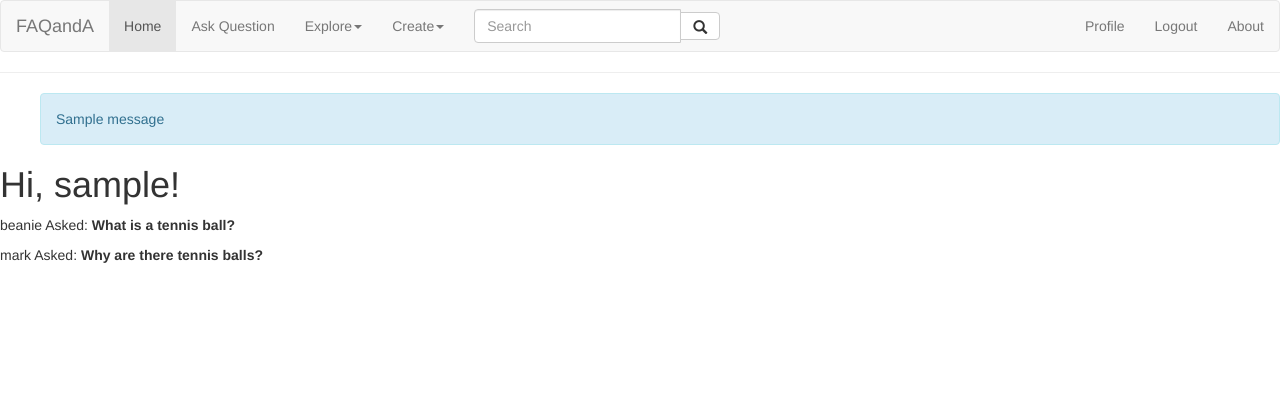
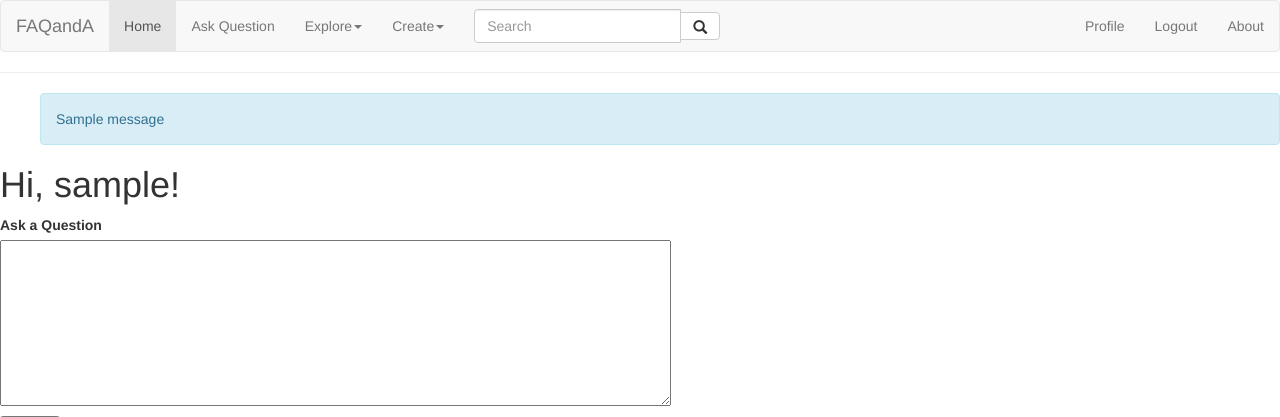
Before and after one commit to hawkdawg/faqanda, a Flask app: page / in a window 1280 px wide. Shown: the top 417 px of the page. Run offline with Flask 2, Linux system fonts and the light colour scheme; a user stored in the database is signed in; tables that the repository leaves empty hold one stand-in row (values such as "Sample post"); one stand-in notice (Sample message) is shown; some libraries are stand-ins or nearby versions.

Commit message:
list questions on index

```diff
--- a/app/forms.py
+++ b/app/forms.py
@@ -63,3 +63,10 @@ class ResetPasswordForm(FlaskForm):
     password2 = PasswordField(
         'Repeat Password', validators=[DataRequired(), EqualTo('password')])
     submit = SubmitField('Request Password Reset')
+
+
+class AskQuestionForm(FlaskForm):
+    question = TextAreaField('Ask a Question', validators=[
+        DataRequired(),
+        Length(min=8)])
+    submit = SubmitField('Submit')
--- a/app/models.py
+++ b/app/models.py
@@ -42,6 +42,10 @@ class User(UserMixin, db.Model):
         return jwt.encode(
             {'reset_password': self.id, 'exp': time() + expires_in},
             app.config['SECRET_KEY'], algorithm='HS256').decode('utf-8')
+
+    def get_users_questions(self):
+        return Question.query.filter_by(user_id=self.id)
+
 
     @staticmethod
     def verify_reset_password_token(token):
--- a/app/routes.py
+++ b/app/routes.py
@@ -5,8 +5,8 @@ from werkzeug.urls import url_parse
 from flask_login import login_user, current_user, logout_user, login_required
 
 from app import app, db
-from app.forms import LoginForm, RegistrationForm, EditProfileForm, ResetPasswordRequestForm
-from app.models import User
+from app.forms import LoginForm, RegistrationForm, EditProfileForm, ResetPasswordRequestForm, AskQuestionForm
+from app.models import User, Question
 from app.email import send_password_reset_email
 
 @app.before_request
@@ -17,23 +17,21 @@ def before_request():
         current_user.last_visited = datetime.utcnow()
         db.session.commit()
 
-@app.route('/')
-@app.route('/index')
+@app.route('/', methods=['GET', 'POST'])
+@app.route('/index', methods=['GET', 'POST'])
 @login_required
 def index():
 
-    questions = [
-            {
-                'author': {'username': 'beanie'},
-                'title': 'T ball q 1',
-                'body': 'What is a tennis ball?'
-            },
-            {
-                'author': {'username': 'mark'},
-                'title': 'T ball q 2',
-                'body': 'Why are there tennis balls?'
-            }
-    ]
+    form = AskQuestionForm() # may need to be q and a form
+    if form.validate_on_submit():
+        question = Question(body=form.question.data, author=current_user)
+        db.session.add(question)
+        db.session.commit()
+        flash('Your question has been posted.')
+        return redirect(url_for('index')) # keep refresh from resubmitting post req
+
+    questions = current_user.get_users_questions()
+
     answers = [
             {
                 'author': {'username': 'beanie'},
@@ -48,6 +46,7 @@ def index():
             'index.html',
             title='Home',
             questions=questions,
+            form=form,
             answers=answers)
 
 
--- a/app/templates/_question.html
+++ b/app/templates/_question.html
@@ -1,6 +1,11 @@
     <table>
         <tr valign="top">
             <td><img src="{{ question.author.avatar(24) }}"></td>
-            <td>{{ question.author.username }} asked:<br>{{ question.body }}</td>
+            <td>
+                <a href="{{ url_for('user', username=question.author.username) }}">
+                    {{ question.author.username }}
+                </a>
+                asked: <b>{{ question.body }}</b>
+            </td>
         </tr>
     </table>
--- a/app/templates/base.html
+++ b/app/templates/base.html
@@ -94,6 +94,17 @@
         </ul>
         {% endif %}
         {% endwith %}
-        {% block content %}{% endblock %}
+        {% block content %}
+        <div class="container">
+            {% with messages = get_flashed_messages() %}
+            {% if messages %}
+                {% for message in messages %}
+                <div class="alert alert-info" role="alert">{{ message }}</div>
+                {% endfor %}
+            {% endif %}
+            {% endwith %}
+        </div>
+
+        {% endblock %}
     </body>
 </html>
--- a/app/templates/index.html
+++ b/app/templates/index.html
@@ -2,7 +2,20 @@
 
 {% block content %}
     <h1>Hi, {{ current_user.username }}!</h1>
+
+    <form action="" method="post">
+        {{ form.hidden_tag() }}
+        <p>
+            {{ form.question.label }}<br>
+            {{ form.question(cols=80, rows=8) }}<br>
+            {% for error in form.question.errors %}
+                <span style="color: red;">[{{ error }}]</span>
+            {% endfor %}
+        </p>
+        <p>{{ form.submit() }}</p>
+    </form>
+
     {% for question in questions %}
-    <div><p>{{ question.author.username }} Asked: <b>{{ question.body }}</b></p></div>
+        {% include "_question.html" %}
     {% endfor %}
     {% endblock %}
```
